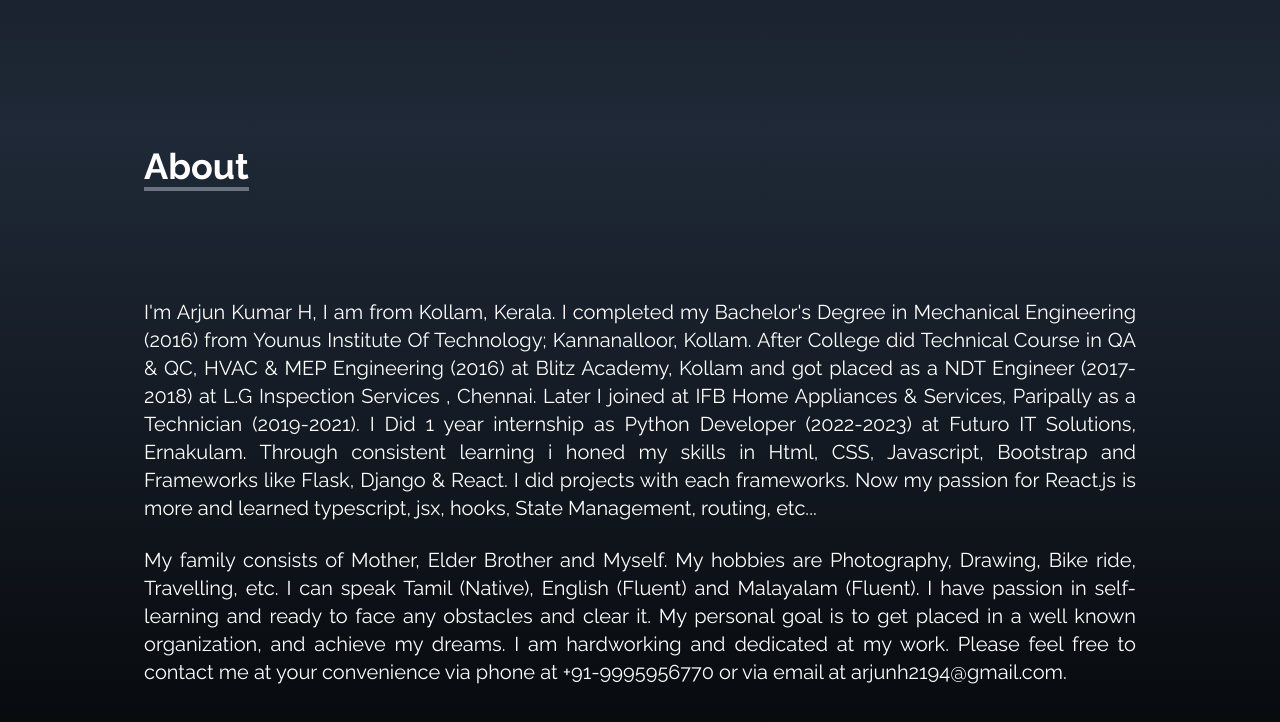
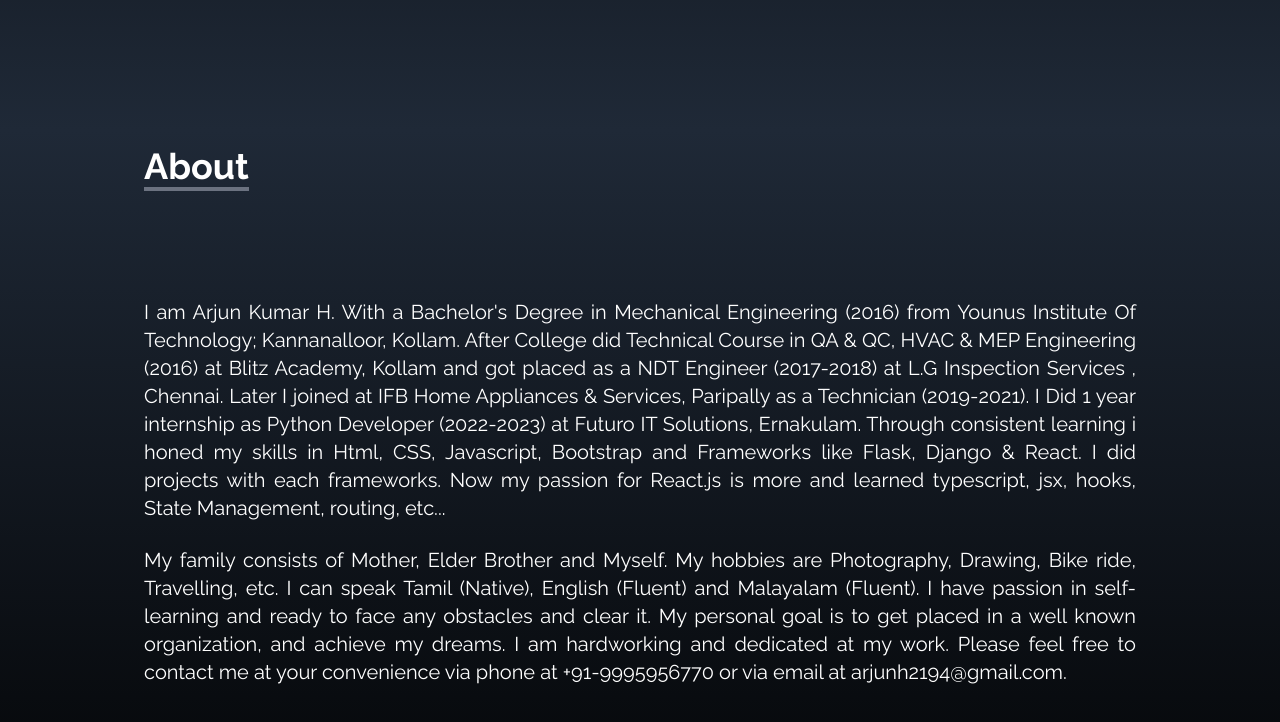
Before and after one commit to BlackHues/my-react-portfolio, a React (Create React App) app: page / in a window 1280 px wide. Shown: the part 750-1472 px from the top of the page. Built offline with nearby package versions, Linux system fonts and the light colour scheme; the HTML template or start-up script is replaced by a standard one.

Commit message:
portfolio added

```diff
--- a/src/components/About.jsx
+++ b/src/components/About.jsx
@@ -11,7 +11,7 @@ const About = () => {
         </div>
 
         <p className='text-xl mt-20 text-justify'>
-            I'm Arjun Kumar H, I am from Kollam, Kerala. I completed my Bachelor's Degree in Mechanical Engineering (2016) from Younus Institute Of Technology; Kannanalloor, Kollam.
+            I am Arjun Kumar H. With a Bachelor's Degree in Mechanical Engineering (2016) from Younus Institute Of Technology; Kannanalloor, Kollam.
             After College did Technical Course in QA & QC, HVAC & MEP Engineering (2016) at Blitz Academy, Kollam  and got placed as a NDT Engineer (2017-2018) at L.G Inspection Services , Chennai.
             Later I joined at IFB Home Appliances & Services, Paripally as a Technician (2019-2021). I Did 1 year internship as Python Developer (2022-2023) at Futuro IT Solutions, Ernakulam.
             Through consistent learning i honed my skills in Html, CSS, Javascript, Bootstrap and Frameworks like Flask, Django & React. I did projects with each frameworks. Now my passion for React.js is
```
